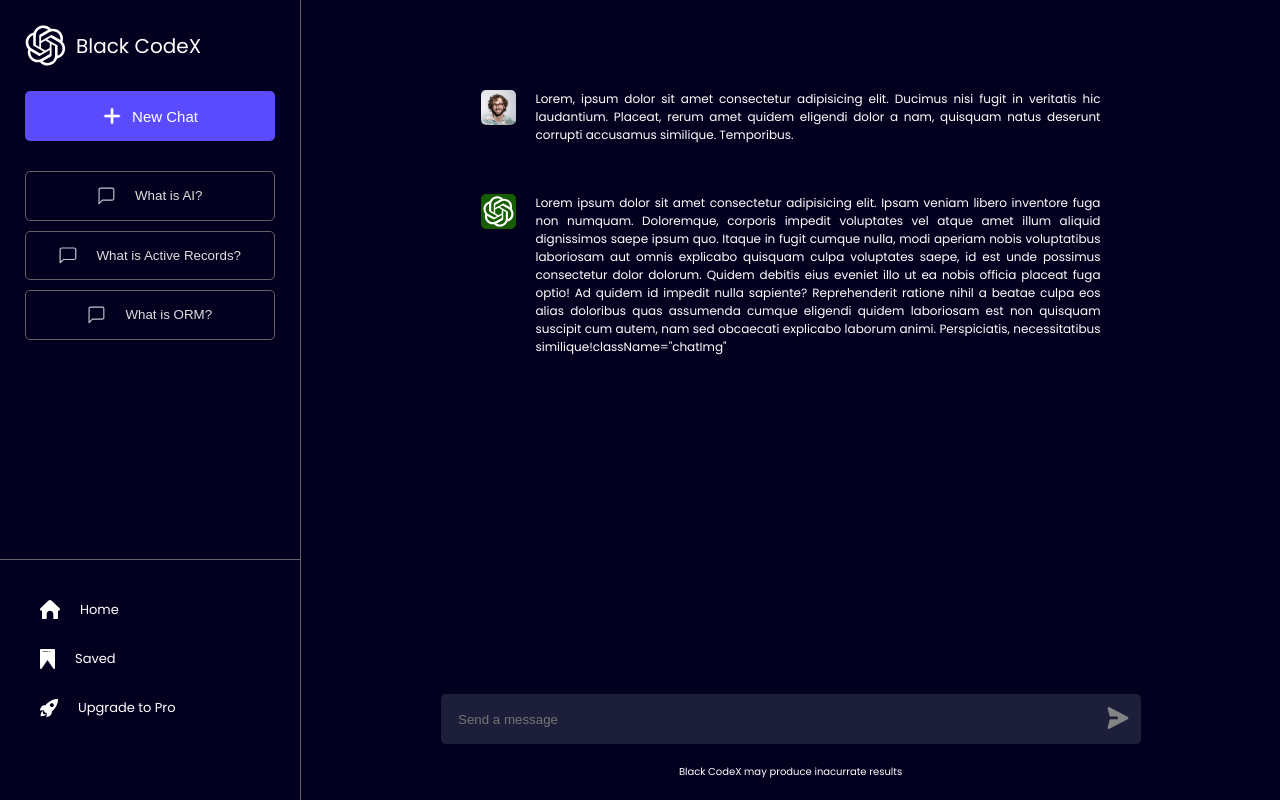
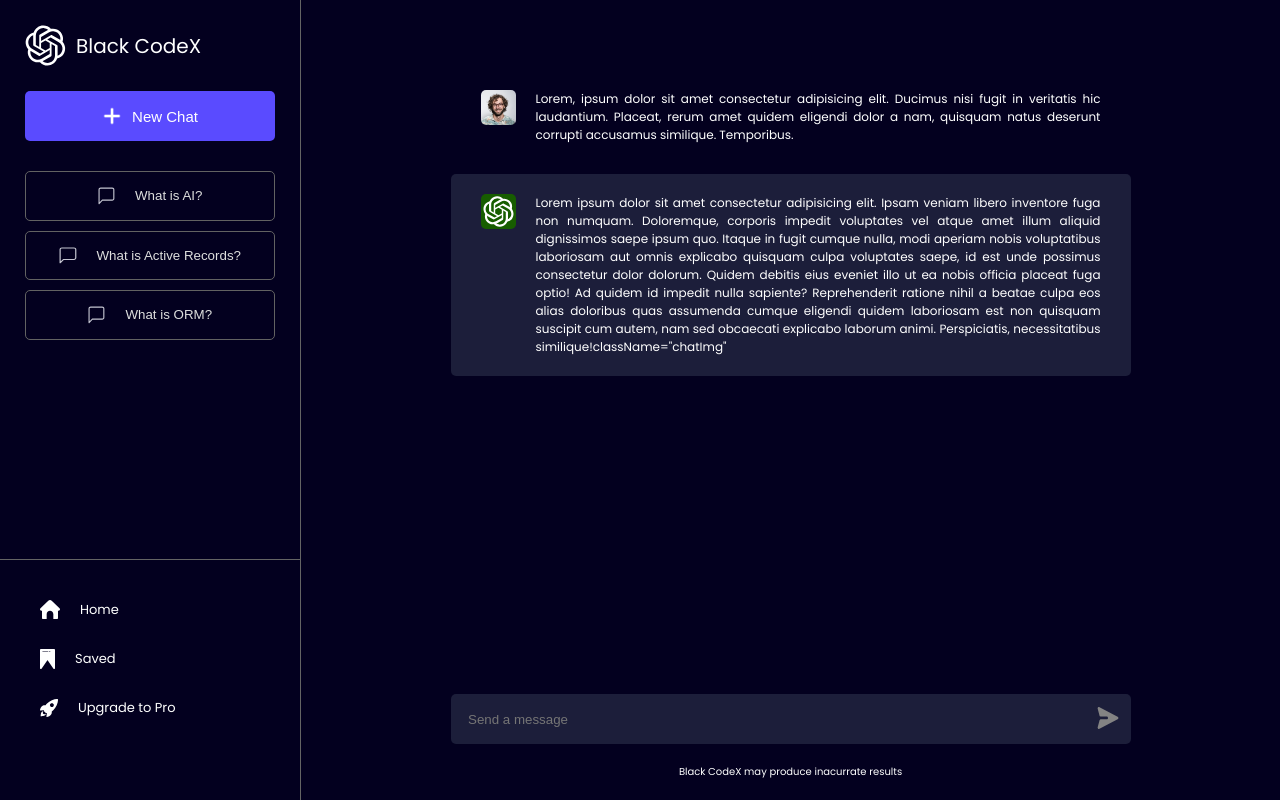
Before and after one commit to MICHAELKITH/Chat-GPT-clone, a React (Create React App) app in the folder gpt-clone/: page / in a window 1280 px wide. Built offline with nearby package versions, Linux system fonts and the light colour scheme.

Commit message:
Add functionality

```diff
--- a/gpt-clone/src/App.css
+++ b/gpt-clone/src/App.css
@@ -167,7 +167,7 @@
   -moz-border-radius: 0.5rem;
   -ms-border-radius: 0.5rem;
   -o-border-radius: 0.5rem;
-  width: 70rem;
+  width: 68rem;
 }
 .inp>input{
   outline: none;
@@ -183,3 +183,12 @@
 .chatFooter>p{
   margin: 2rem 0;
 }
+.bot{
+  background: rgba(28, 30, 58, 1);
+  width: fit-content;
+  border-radius: 0.5rem;
+  -webkit-border-radius: 0.5rem;
+  -moz-border-radius: 0.5rem;
+  -ms-border-radius: 0.5rem;
+  -o-border-radius: 0.5rem;
+}
```
